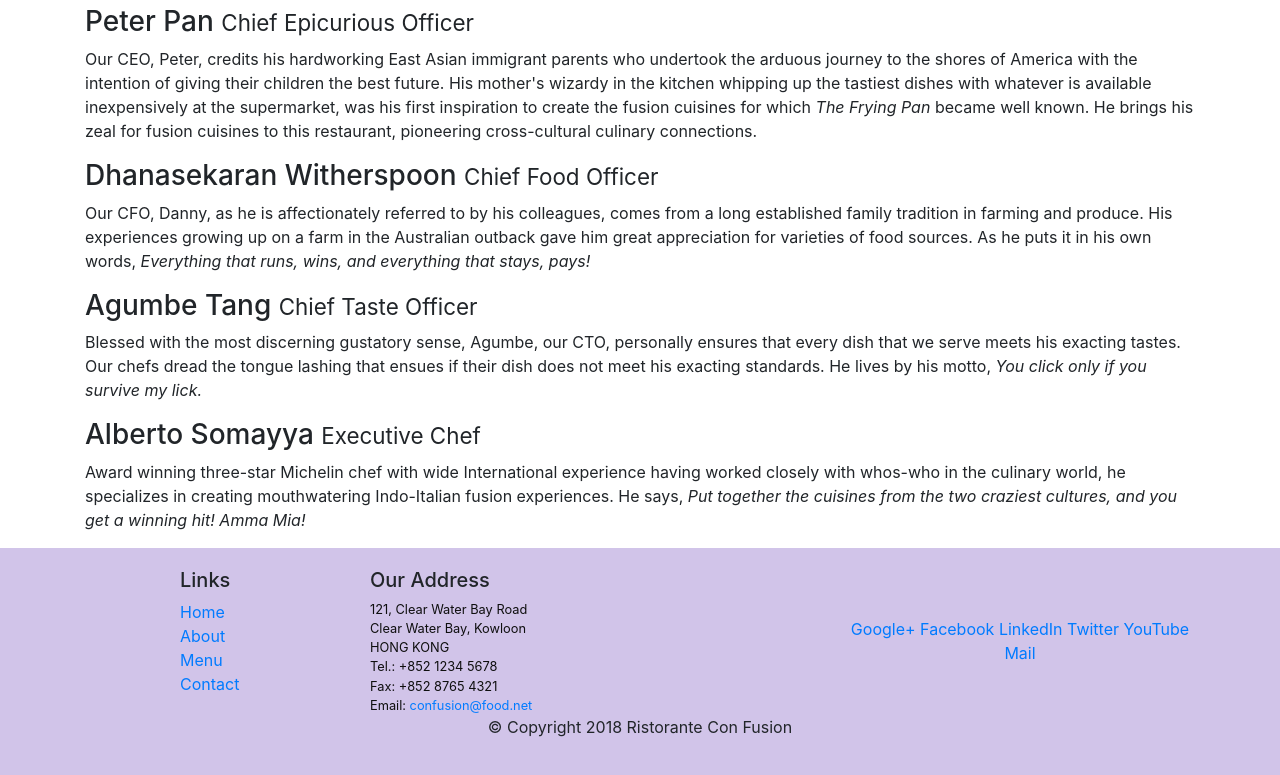
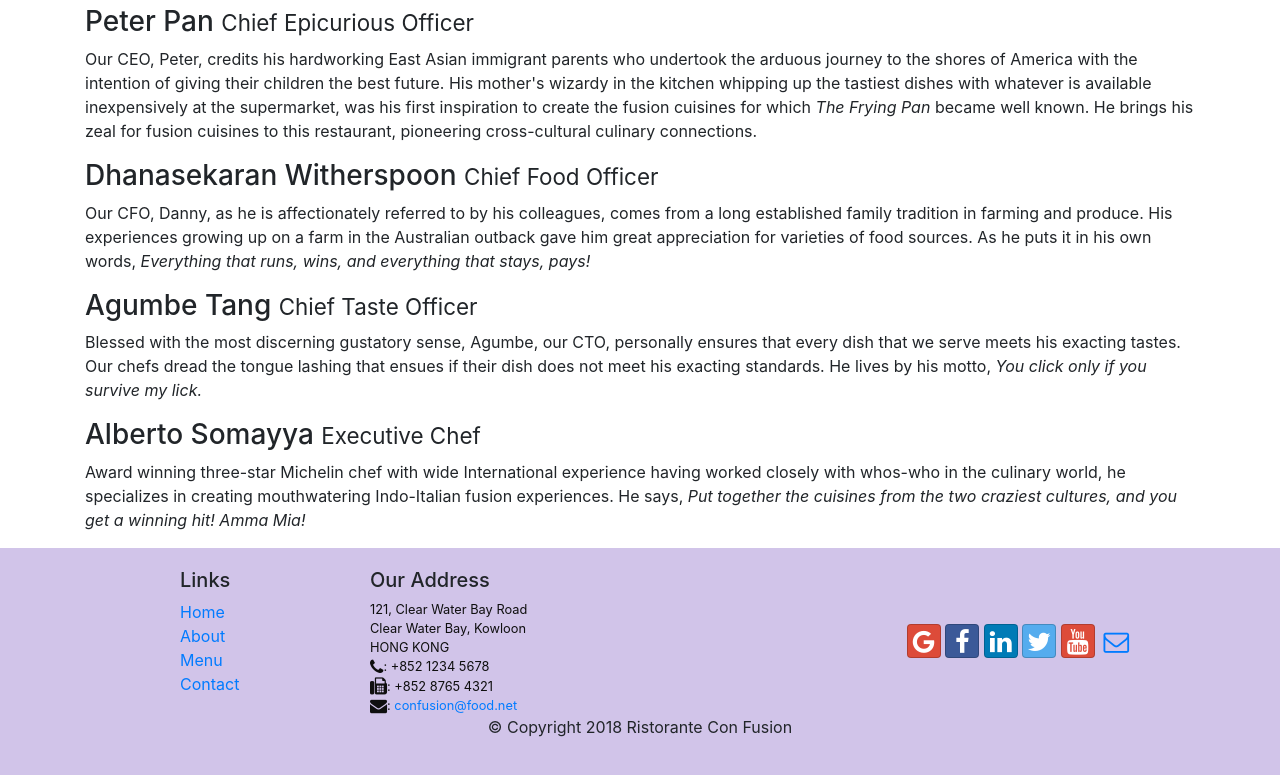
Before and after one commit to garlop/conFusion, a website: page aboutus.html in a window 1280 px wide. Shown: the part 800-1575 px from the top of the page. Drawn offline with nearby package versions, Linux system fonts and the light colour scheme.

Commit message:
Icon Fonts

```diff
--- a/aboutus.html
+++ b/aboutus.html
@@ -7,6 +7,8 @@
     <meta http-equiv="x-ua-compatible" content="ie=edge">
 
     <link rel="stylesheet" href="node_modules/bootstrap/dist/css/bootstrap.min.css">
+    <link rel="stylesheet" href="node_modules/font-awesome/css/font-awesome.min.css">
+    <link rel="stylesheet" href="node_modules/bootstrap-social/bootstrap-social.css">
     <link rel="stylesheet" href="css/style.css">
     <title>Ristorante Con Fusion: About Us</title>
 
@@ -18,10 +20,10 @@
             <a class="navbar-brand" href="./index.html">Ristorante Con Fusion</a>
             <div class="collapse navbar-collapse" id="Navbar">
                 <ul class="navbar-nav mr-auto">
-                    <li class="nav-item"><a class="nav-link" href="./index.html">Home</a></li>
-                    <li class="nav-item active"><a class="nav-link" href="#">About</a></li>
-                    <li class="nav-item"><a class="nav-link" href="#">Menu</a></li>
-                    <li class="nav-item"><a class="nav-link" href="#">Contact</a></li>
+                    <li class="nav-item"><a class="nav-link" href="./index.html"><i class="fa fa-home fa-lg"></i> Home</a></li>
+                    <li class="nav-item active"><a class="nav-link" href="#"><i class="fa fa-info fa-lg"></i> About</a></li>
+                    <li class="nav-item"><a class="nav-link" href="#"><i class="fa fa-list fa-lg"></i> Menu</a></li>
+                    <li class="nav-item"><a class="nav-link" href="#"><i class="fa fa-address-card fa-lg"></i> Contact</a></li>
                 </ul>
             </div>
         </div>
@@ -96,19 +98,19 @@
 		              121, Clear Water Bay Road<br>
 		              Clear Water Bay, Kowloon<br>
 		              HONG KONG<br>
-		              Tel.: +852 1234 5678<br>
-		              Fax: +852 8765 4321<br>
-		              Email: <a href="mailto:confusion@food.net">confusion@food.net</a>
+		              <i class="fa fa-phone fa-lg"></i>: +852 1234 5678<br>
+		              <i class="fa fa-fax fa-lg"></i>: +852 8765 4321<br>
+		              <i class="fa fa-envelope fa-lg"></i>: <a href="mailto:confusion@food.net">confusion@food.net</a>
 		           </address>
                 </div>
                 <div class="col-12 col-sm-4 align-self-center">
                     <div class="text-center">
-                        <a href="http://google.com/+">Google+</a>
-                        <a href="http://www.facebook.com/profile.php?id=">Facebook</a>
-                        <a href="http://www.linkedin.com/in/">LinkedIn</a>
-                        <a href="http://twitter.com/">Twitter</a>
-                        <a href="http://youtube.com/">YouTube</a>
-                        <a href="mailto:">Mail</a>
+                        <a class="btn btn-social-icon btn-google" href="http://google.com/+"><i class="fa fa-google fa-lg"></i></a>
+                        <a class="btn btn-social-icon btn-facebook" href="http://www.facebook.com/profile.php?id="><i class="fa fa-facebook fa-lg"></i></a>
+                        <a class="btn btn-social-icon btn-linkedin" href="http://www.linkedin.com/in/"><i class="fa fa-linkedin fa-lg"></i></a>
+                        <a class="btn btn-social-icon btn-twitter" href="http://twitter.com/"><i class="fa fa-twitter fa-lg"></i></a>
+                        <a class="btn btn-social-icon btn-google" href="http://youtube.com/"><i class="fa fa-youtube fa-lg"></i></a>
+                        <a class="btn btn-social-icon" href="mailto:"><i class="fa fa-envelope-o fa-lg"></i></a>
                     </div>
                 </div>
            </div>
--- a/package.json
+++ b/package.json
@@ -15,6 +15,8 @@
   },
   "dependencies": {
     "bootstrap": "^4.0.0",
+    "bootstrap-social": "^5.1.1",
+    "font-awesome": "^4.7.0",
     "jquery": "^3.3.1",
     "popper.js": "^1.12.9"
   }
```
Also changed, not shown: index.html (+15 -13 lines), 1 other file.
